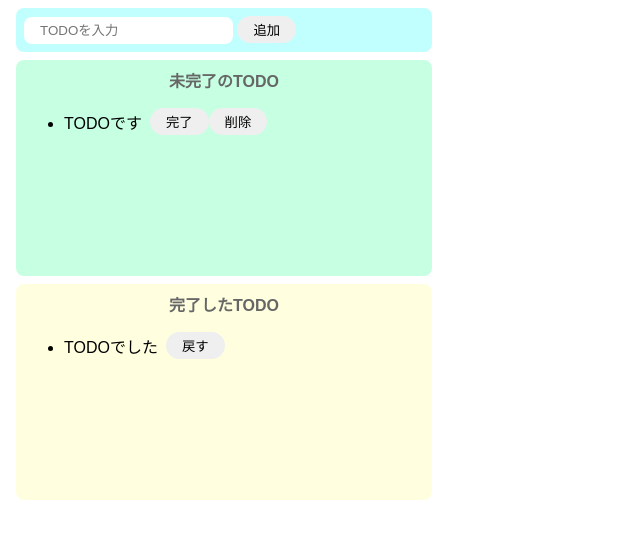
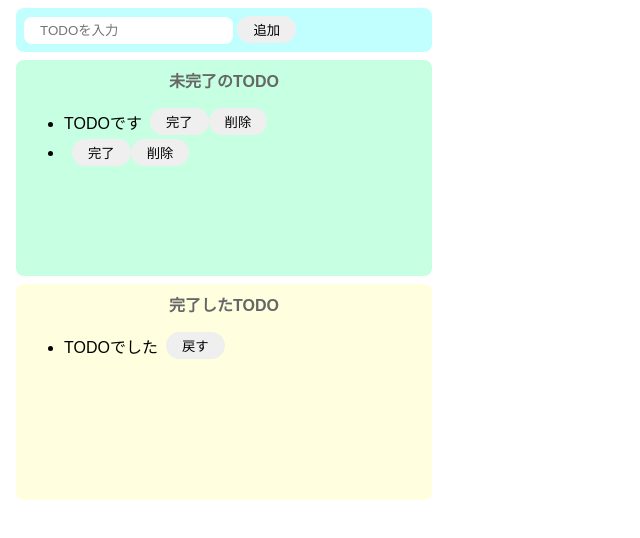
Before and after one commit to naoya-okamura/React-Javascript, a website built with Parcel: page index.html in a window 1280 px wide. Both pictures are taken after a click on the button "追加". Shown: the whole page, without its empty margins (0-640 px from the left). Built offline with nearby package versions, Linux system fonts and the light colour scheme.

Commit message:
button完了・削除完了

```diff
--- a/index.html
+++ b/index.html
@@ -7,12 +7,12 @@
 
   <body>
     <div class="input-area">
-      <input placeholder="TODOを入力" />
-      <button>追加</button>
+      <input id="add-text" placeholder="TODOを入力" />
+      <button id="add-button">追加</button>
     </div>
     <div class="imcomplete-area">
       <p class="title">未完了のTODO</p>
-      <ul>
+      <ul id="incomplete-list">
         <div class="list-row">
           <li>TODOです</li>
           <button>完了</button>
--- a/src/index.js
+++ b/src/index.js
@@ -1 +1,35 @@
 import "./styles.css";
+
+const onClickAdd = () => {
+  // テキストボックスの値を初期化する。
+  const inputText = document.getElementById("add-text").value;
+  document.getElementById("add-text").value = "";
+
+  // div生成
+  const div = document.createElement("div");
+  div.className = "list-row";
+
+  // liタグ生成
+  const li = document.createElement("li");
+  li.innerText = inputText;
+
+  //未完了のリストに追加
+  document.getElementById("incomplete-list").appendChild(div);
+
+  //button(完了)タグ生成
+  const completebutton = document.createElement("button");
+  completebutton.innerText = "完了";
+
+  //button(削除)タグ生成
+  const deleteButton = document.createElement("button");
+  deleteButton.innerText = "削除";
+
+  // divタグの子要素に各要素を設定
+  div.appendChild(li);
+  div.appendChild(completebutton);
+  div.appendChild(deleteButton);
+};
+
+document
+  .getElementById("add-button")
+  .addEventListener("click", () => onClickAdd());
```
